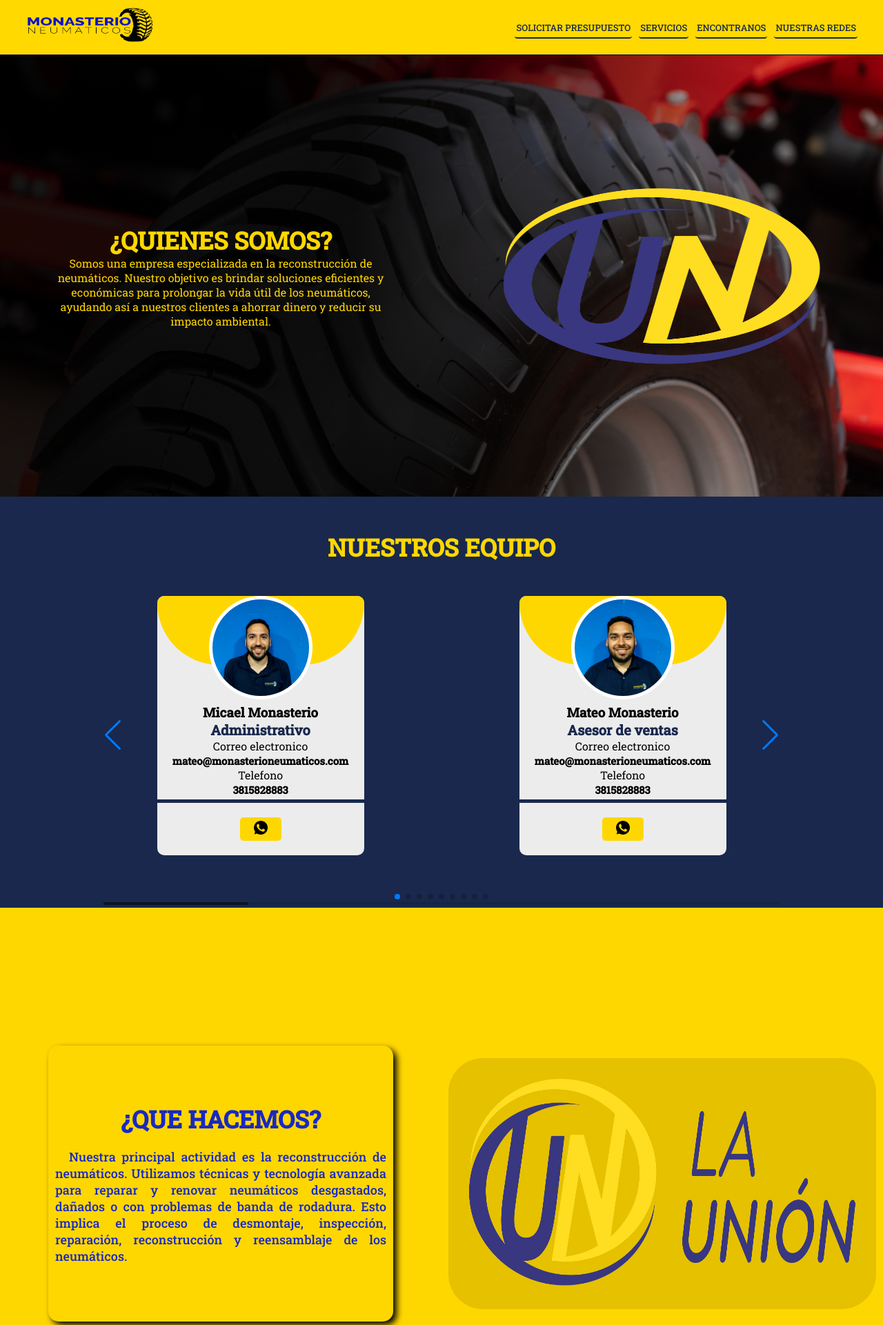
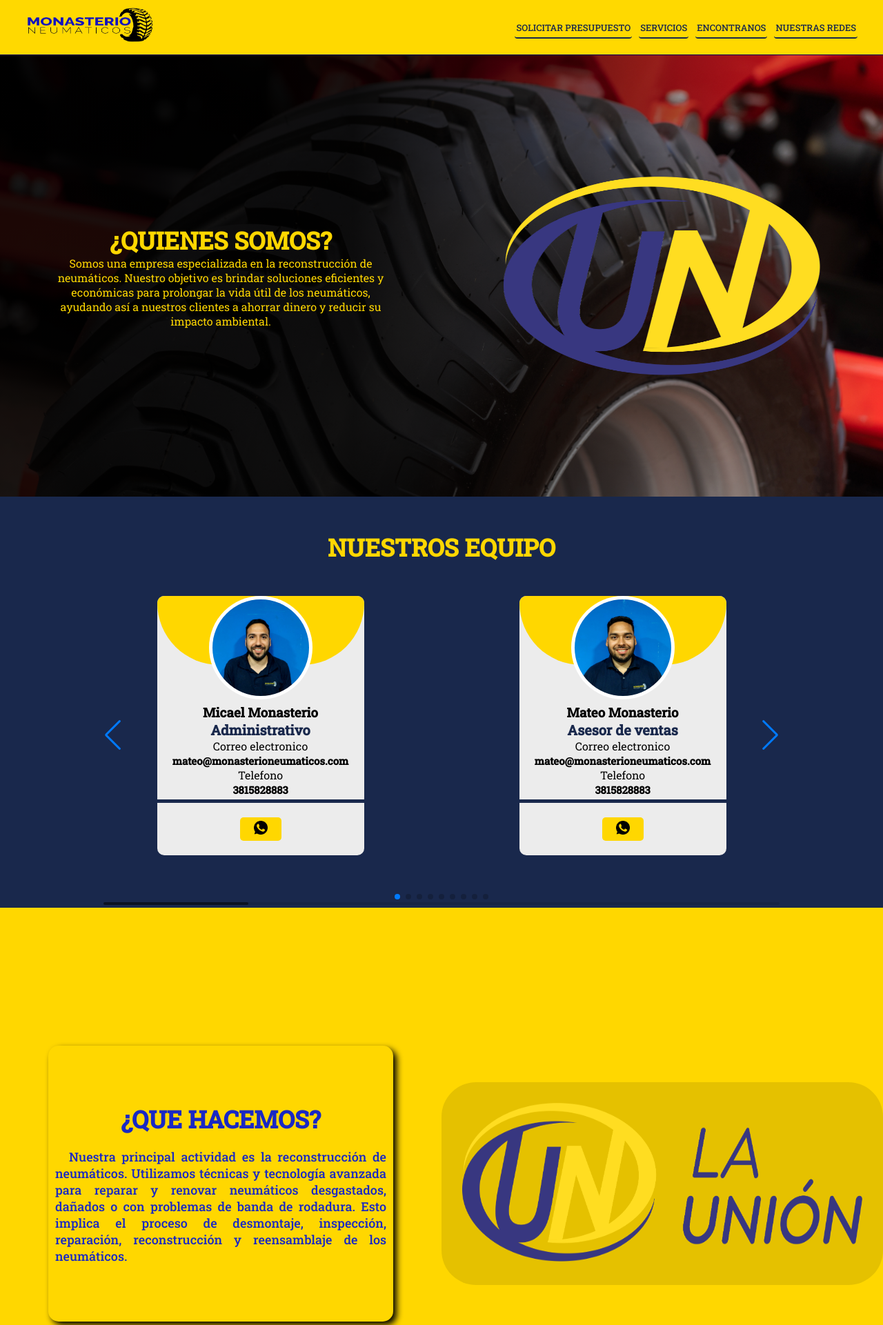
Before and after one commit to MonasterioM/Pagina-Monasterio-Neumaticos, a website: page index.html in a window 1280 px wide. Shown: the top 1921 px of the page at 69% size. Drawn offline with nearby package versions, Linux system fonts and the light colour scheme.

Commit message:
Mejorando logos

```diff
--- a/scss/components/main/carrusel.scss
+++ b/scss/components/main/carrusel.scss
@@ -46,7 +46,7 @@
             justify-content: center;
             img{
                 width: 460px;
-                height: 255px;
+                height: 288.47px;
             }
         }
     }
--- a/scss/components/main/hacemos.scss
+++ b/scss/components/main/hacemos.scss
@@ -48,8 +48,8 @@
                 border-radius: 50px;
                 padding: 30px;
                 img{
-                    width: 560px;
-                    height: 300px;
+                    width: 580px;
+                    height: 230px;
                 }
             }
         }
```
Also changed, not shown: css/style.css.
